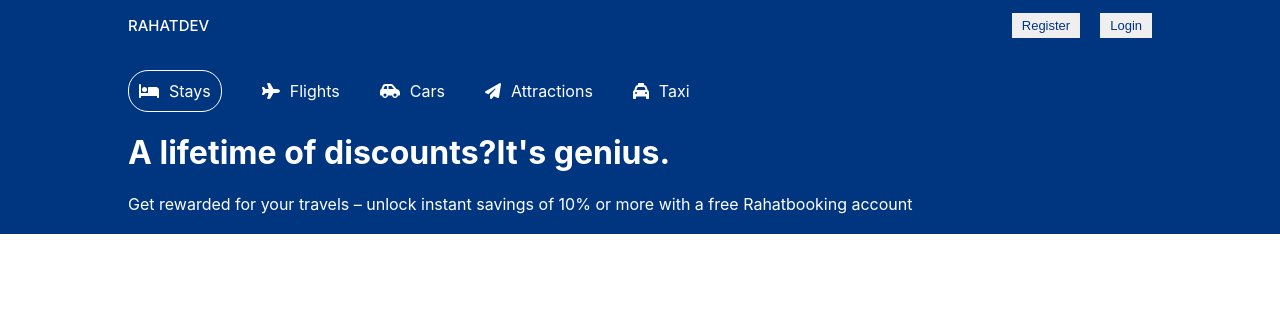
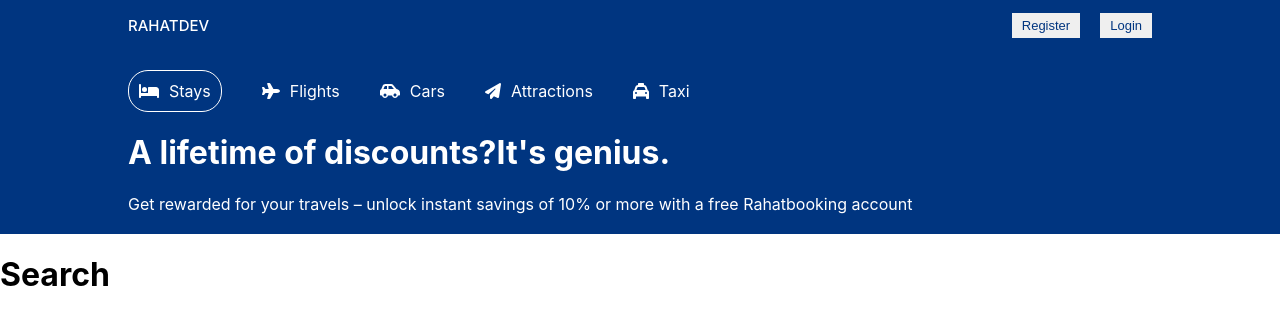
Before and after one commit to bellicose77/booking-app-clientside, a React (Create React App) app: page /hotels in a window 1280 px wide. Shown: the top 324 px of the page. Built offline with nearby package versions, Linux system fonts and the light colour scheme.

Commit message:
search container

```diff
--- a/src/pages/List/List.js
+++ b/src/pages/List/List.js
@@ -10,7 +10,9 @@ const List = () => {
             <div className='listContainer'>
               <div className='listWrapper'>
                 <div className='searchList' >
-                    <h1 className='searchTitle'></h1>
+                    <h1 className='searchTitle'>
+                        Search
+                    </h1>
                 </div>
                 <div className='searchResult'>
 
```
